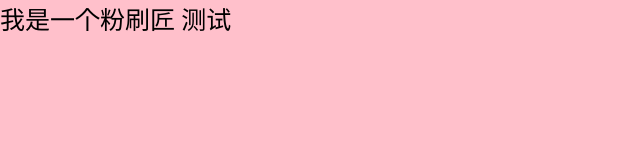
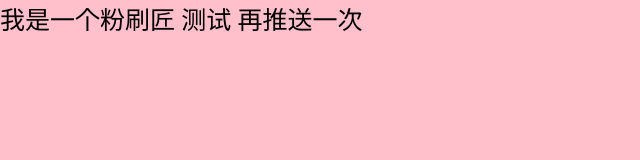
Before and after one commit to xuhaoxuan15/02a, a plain HTML site: page index.html in a window 1280 px wide. Shown: the whole page, without its empty margins (0-640 px from the left). Drawn offline with Linux system fonts and the light colour scheme.

Commit message:
再次推送

```diff
--- a/index.html
+++ b/index.html
@@ -9,5 +9,6 @@
 <body>
     我是一个粉刷匠
     测试
+    再推送一次
 </body>
 </html>
```
